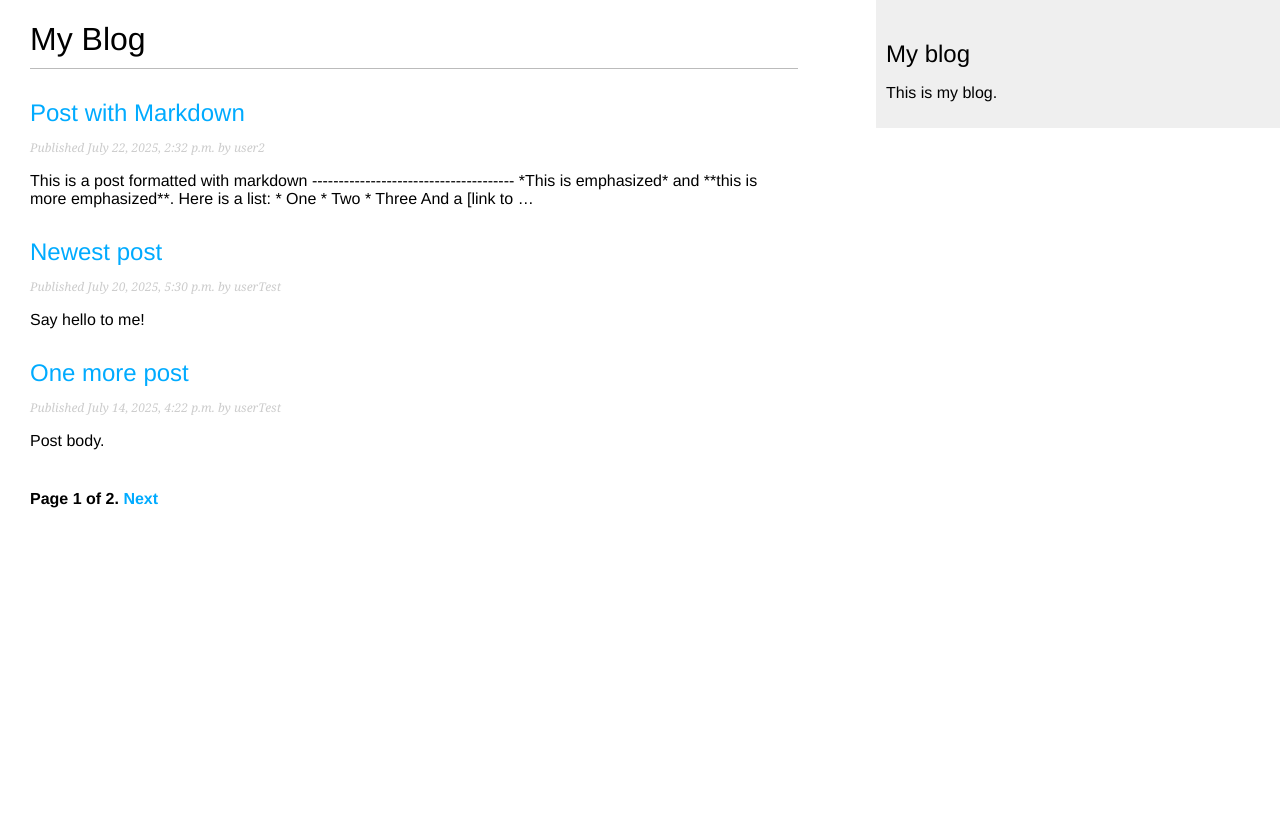
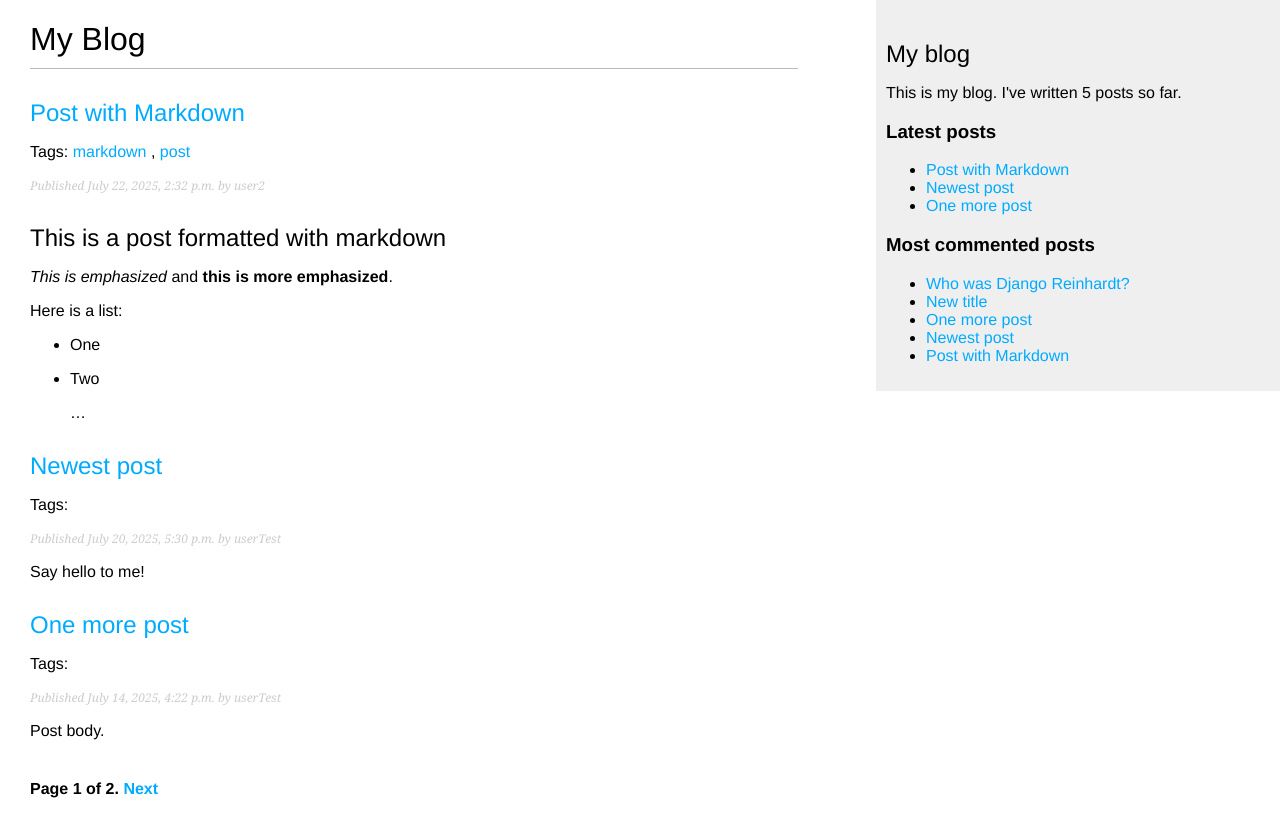
Before and after one commit to wildfireOfMine/djangoBlog, a Django app: page /blog/ in a window 1280 px wide. Before the commit the page ends 508 px from the top, so only its background shows below. Run offline with Django 5.2, Linux system fonts and the light colour scheme; data comes from the database, SQL or seed files in the repository; both versions use the stored data as it was after the commit; parts of the project's set-up code (start-up, migrations or seed data) failed here and were passed over.

Commit message:
Page 139. Half of chapter 3

```diff
--- a/blog/models.py
+++ b/blog/models.py
@@ -2,6 +2,7 @@ from django.conf import settings
 from django.db import models
 from django.urls import reverse
 from django.utils import timezone
+from taggit.managers import TaggableManager
 
 # Create your models here.
 
@@ -37,6 +38,8 @@ class Post(models.Model):
 
     objects = models.Manager()
     published = PublishedManager()
+
+    tags = TaggableManager()
 
     class Meta:
         ordering = ['-publish']
--- a/blog/templates/blog/base.html
+++ b/blog/templates/blog/base.html
@@ -1,3 +1,4 @@
+{% load blog_tags %}
 {% load static %}
 <!DOCTYPE html>
 <html>
@@ -12,7 +13,20 @@
         </div>
         <div id="sidebar">
             <h2>My blog</h2>
-            <p>This is my blog.</p>
+            <p>This is my blog.
+                I've written {% total_posts %} posts so far.
+            </p>
+            <h3>Latest posts</h3>
+            {% show_latest_posts 3 %}
+            <h3>Most commented posts</h3>
+            {% get_most_commented_posts as most_commented_posts %}
+            <ul>
+                {% for post in most_commented_posts %}
+                    <li>
+                        <a href="{{ post.get_absolute_url }}">{{ post.title }}</a>
+                    </li>
+                {% endfor %}
+            </ul>
         </div>
     </body>
 </html>
--- /dev/null
+++ b/blog/templates/blog/post/latest_posts.html
@@ -0,0 +1,7 @@
+<ul>
+    {% for post in latest_posts %}
+        <li>
+            <a href="{{ post.get_absolute_url }}">{{ post.title }}</a>
+        </li>
+    {% endfor %}
+</ul>
--- a/blog/templates/blog/post/list.html
+++ b/blog/templates/blog/post/list.html
@@ -1,19 +1,31 @@
 {% extends "blog/base.html" %}
+{% load blog_tags %}
 
 {% block title %}My blog{% endblock %}
 
 {% block content %}
     <h1>My Blog</h1>
+    {% if tag %}
+        <h2>Posts tagged with "{{ tag.name }} "</h2>
+    {% endif %}
     {% for post in posts %}
         <h2>
             <a href="{{ post.get_absolute_url }}">
                 {{ post.title }}
             </a>
         </h2>
+        <p class="tags">
+            Tags:
+            {% for tag in post.tags.all %}
+                <a href="{% url 'blog:post_list_by_tag' tag.slug %}">
+                    {{ tag.name }}
+                </a>{% if not forloop.last %}, {% endif %}
+            {% endfor %}
+        </p>
         <p class="date">
             Published {{ post.publish }} by {{ post.author }}
         </p>
-        {{ post.body | truncatewords:30 | linebreaks }}
+        {{ post.body | markdown | truncatewords_html:30 }}
     {% endfor %}
-    {% include "blog/pagination.html" with page=page_obj %}
+    {% include "blog/pagination.html" with page=posts %}
 {% endblock %}
--- /dev/null
+++ b/blog/templatetags/blog_tags.py
@@ -0,0 +1,26 @@
+from django import template
+from ..models import Post
+from django.db.models import Count
+import markdown
+from django.utils.safestring import mark_safe
+
+register = template.Library()
+
+@register.simple_tag
+def total_posts():
+    return Post.published.count()
+
+@register.inclusion_tag("blog/post/latest_posts.html")
+def show_latest_posts(count=5):
+    latest_posts = Post.published.order_by('-publish')[:count]
+    return {'latest_posts':latest_posts}
+
+@register.simple_tag
+def get_most_commented_posts(count=5):
+    return Post.published.annotate(
+        total_comments=Count('comments')
+    ).order_by('-total_comments')[:count]
+
+@register.filter(name='markdown')
+def markdown_format(text):
+    return mark_safe(markdown.markdown(text))
--- a/blog/urls.py
+++ b/blog/urls.py
@@ -4,8 +4,9 @@ from . import views
 app_name = 'blog'
 
 urlpatterns = [
-    # path('', views.post_list, name='post_list'),
-    path('', views.PostListView.as_view(), name="post_list"),
+    path('', views.post_list, name='post_list'),
+    # path('', views.PostListView.as_view(), name="post_list"),
+    path('tag/<slug:tag_slug>/', views.post_list, name='post_list_by_tag'),
     path('<int:year>/<int:month>/<int:day>/<slug:post>/',
          views.post_detail, name='post_detail'),
     path('<int:post_id>/share/', views.post_share, name="post_share"),
--- a/blog/views.py
+++ b/blog/views.py
@@ -5,12 +5,20 @@ from django.views.decorators.http import require_POST
 from .models import *
 from django.http import Http404
 from django.views.generic import ListView
+from taggit.models import Tag
+from django.db.models import Count
 from .forms import *
 
 # Create your views here.
 
-""" def post_list(request):
+def post_list(request, tag_slug=None):
     post_list = Post.published.all()
+
+    tag = None
+
+    if tag_slug:
+        tag = get_object_or_404(Tag, slug=tag_slug)
+        post_list = post_list.filter(tags__in=[tag])
 
     paginator = Paginator(post_list, 3)
     page_number = request.GET.get('page', 1)
@@ -22,8 +30,12 @@ from .forms import *
         posts = paginator.page(paginator.num_pages)
 
     return render(
-        request, 'blog/post/list.html', {'posts':posts}
-    ) """
+        request, 'blog/post/list.html',
+        {
+            'posts':posts,
+            'tag':tag,
+        }
+    )
 
 def post_detail(request, year, month, day, post):
     try:
@@ -39,6 +51,15 @@ def post_detail(request, year, month, day, post):
         comments = post.comments.filter(active=True)
 
         form = CommentForm()
+
+        post_tags_ids = post.tags.values_list('id', flat=True)
+        similar_posts = Post.published.filter(
+            tags__in=post_tags_ids
+        ).exclude(id=post.id)
+        similar_posts = similar_posts.annotate(
+            same_tags=Count('tags')
+        ).order_by('-same_tags', '-publish')[:4]
+
     except Post.DoesNotExist:
         raise Http404("No Post found.")
     return render(
@@ -48,6 +69,7 @@ def post_detail(request, year, month, day, post):
             'post':post,
             "comments":comments,
             "form":form,
+            "similar_posts":similar_posts,
             }
     )
 
@@ -98,11 +120,11 @@ def post_share(request, post_id):
         }
     )
 
-class PostListView(ListView):
+""" class PostListView(ListView):
     queryset = Post.published.all()
     context_object_name = "posts"
     paginate_by = 3
-    template_name = "blog/post/list.html"
+    template_name = "blog/post/list.html" """
 
 @require_POST
 def post_comment(request, post_id):
--- a/blogspot/settings.py
+++ b/blogspot/settings.py
@@ -27,6 +27,7 @@ DEBUG = True
 
 ALLOWED_HOSTS = []
 
+SITE_ID = 1
 
 # Application definition
 
@@ -36,7 +37,10 @@ INSTALLED_APPS = [
     'django.contrib.contenttypes',
     'django.contrib.sessions',
     'django.contrib.messages',
+    'django.contrib.sites',
+    'django.contrib.sitemaps',
     'django.contrib.staticfiles',
+    'taggit',
     'blog',
 ]
 
--- a/blogspot/urls.py
+++ b/blogspot/urls.py
@@ -15,9 +15,17 @@ Including another URLconf
     2. Add a URL to urlpatterns:  path('blog/', include('blog.urls'))
 """
 from django.contrib import admin
+from django.contrib.sitemaps.views import sitemap
 from django.urls import include, path
+from blog.sitemaps import PostSitemap
+
+sitemaps = {
+    'posts':PostSitemap,
+}
 
 urlpatterns = [
     path('admin/', admin.site.urls),
     path('blog/', include('blog.urls', namespace='blog')),
+    path('sitemap.xml', sitemap, {'sitemaps':sitemaps},
+         name='django.contrib.sitemaps.views.sitemap')
 ]
```
Also changed, not shown: blog/sitemaps.py (added, +12 -0 lines), blog/templates/blog/post/detail.html (+11 -1 lines), blog/migrations/0004_post_tags.py (added), blog/templatetags/__init__.py (added), db.sqlite3.
